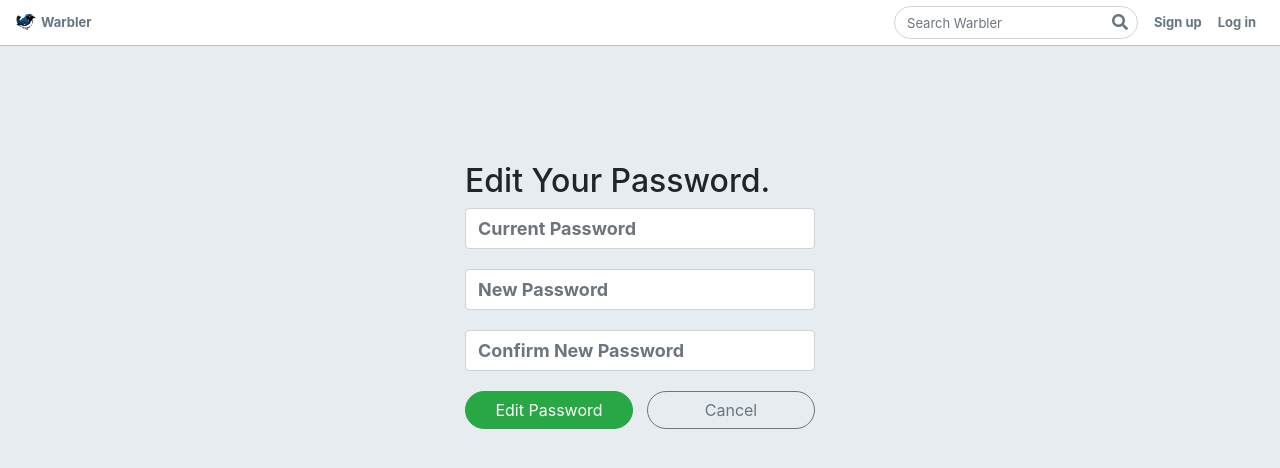
After one commit to awildstone/Twitter-Clone-Warbler, a Flask app: template templates/users/edit-password.html in a window 1280 px wide. The commit adds this page. Shown: the top 468 px of the page. Run offline with Flask 2, Linux system fonts and the light colour scheme; the template is opened without the code that fills it: values that come from a table or form of the project are taken from there, others are empty; some libraries are stand-ins or nearby versions.

Commit message:
Add change password feature

```diff
--- a/app.py
+++ b/app.py
@@ -6,7 +6,7 @@ from sqlalchemy.exc import IntegrityError
 from sqlalchemy import or_
 from functools import wraps
 
-from forms import UserAddForm, LoginForm, MessageForm, EditUserForm
+from forms import UserAddForm, LoginForm, MessageForm, EditUserForm, ChangePasswordForm
 from models import db, connect_db, User, Message, Likes
 
 CURR_USER_KEY = "curr_user"
@@ -233,11 +233,29 @@ def profile():
             flash("User profile updated.", "success")
             return redirect(f"/users/{g.user.id}")
 
-        else:
-            flash("Access unauthorized.", "danger")
-            return redirect("/")
+        form.password.errors.append("Wrong password, please try again.")
 
     return render_template("users/edit.html", form=form, user_id=g.user.id)
+
+@app.route('/users/edit-password', methods=["GET", "POST"])
+@auth_required
+def edit_password():
+    """Edit password for current user."""
+
+    form = ChangePasswordForm(obj=g.user)
+
+    if form.validate():
+        if User.authenticate(g.user.username, form.current_password.data):
+
+            new_hashed_pwd = User.changePassword(form.new_password.data)
+            g.user.password = new_hashed_pwd
+            db.session.commit()
+            flash("Password updated.", "success")
+            return redirect("/users/profile")
+
+        form.current_password.errors.append("Wrong current password, please try again.")
+
+    return render_template("users/edit-password.html", form=form, user_id=g.user.id)
 
 
 @app.route('/users/delete', methods=["POST"])
--- a/forms.py
+++ b/forms.py
@@ -1,6 +1,6 @@
 from flask_wtf import FlaskForm
 from wtforms import StringField, PasswordField, TextAreaField
-from wtforms.validators import DataRequired, Email, Length
+from wtforms.validators import DataRequired, Email, Length, EqualTo
 
 
 class MessageForm(FlaskForm):
@@ -34,3 +34,10 @@ class EditUserForm(FlaskForm):
     bio = StringField('Bio', validators=[Length(max=40)])
     location = StringField('Location', validators=[Length(max=40)])
     password = PasswordField('Password', validators=[DataRequired()])
+
+class ChangePasswordForm(FlaskForm):
+    """Change password form."""
+
+    current_password = PasswordField('Current Password', validators=[DataRequired()])
+    new_password = PasswordField('New Password', validators=[DataRequired(), EqualTo('confirm_password', message='New passwords must match.'), Length(min=6, message="New password must be at least 6 characters in length.")])
+    confirm_password = PasswordField('Confirm New Password', validators=[DataRequired(), Length(min=6, message="New password must be at least 6 characters in length.")])
--- /dev/null
+++ b/templates/users/edit-password.html
@@ -0,0 +1,26 @@
+{% extends 'base.html' %}
+
+{% block content %}
+
+  <div class="row justify-content-md-center">
+    <div class="col-md-4">
+      <h2 class="join-message">Edit Your Password.</h2>
+      <form method="POST" id="user_form">
+        {{ form.hidden_tag() }}
+
+        {% for field in form if field.widget.input_type != 'hidden' and field.name != 'password' %}
+          {% for error in field.errors %}
+            <span class="text-danger">{{ error }}</span>
+          {% endfor %}
+          {{ field(placeholder=field.label.text, class="form-control") }}
+        {% endfor %}
+
+        <div class="edit-btn-area">
+          <button class="btn btn-success">Edit Password</button>
+          <a href="{{ url_for('profile') }}" class="btn btn-outline-secondary">Cancel</a>
+        </div>
+      </form>
+    </div>
+  </div>
+
+{% endblock %}
--- a/templates/users/edit.html
+++ b/templates/users/edit.html
@@ -30,6 +30,9 @@
           <a href="{{ url_for('users_show', user_id=user_id)}}" class="btn btn-outline-secondary">Cancel</a>
         </div>
       </form>
+      <div class="row">
+        <a href="{{ url_for('edit_password')}}" class="btn btn-primary m-5">Edit your password</a>
+      </div>
     </div>
   </div>
 
```
Also changed, not shown: models.py (+9 -0 lines).
